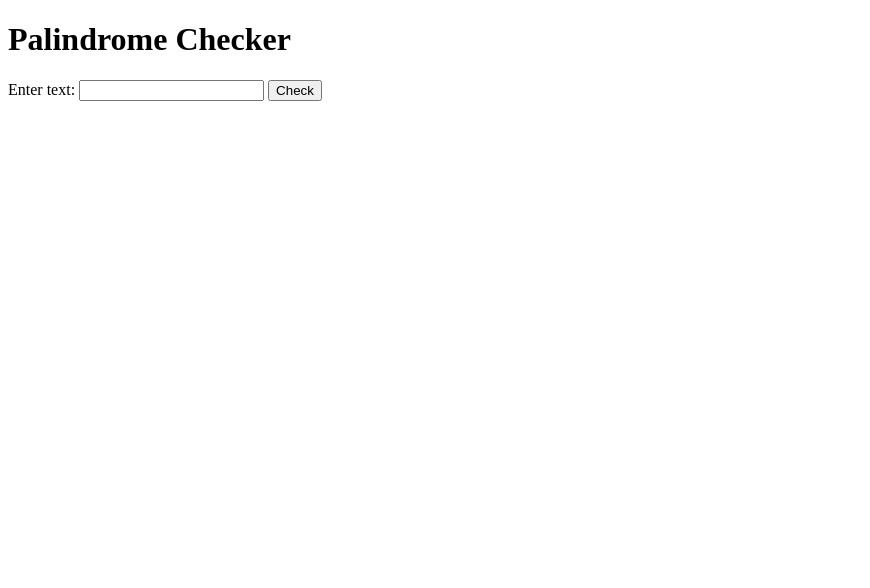
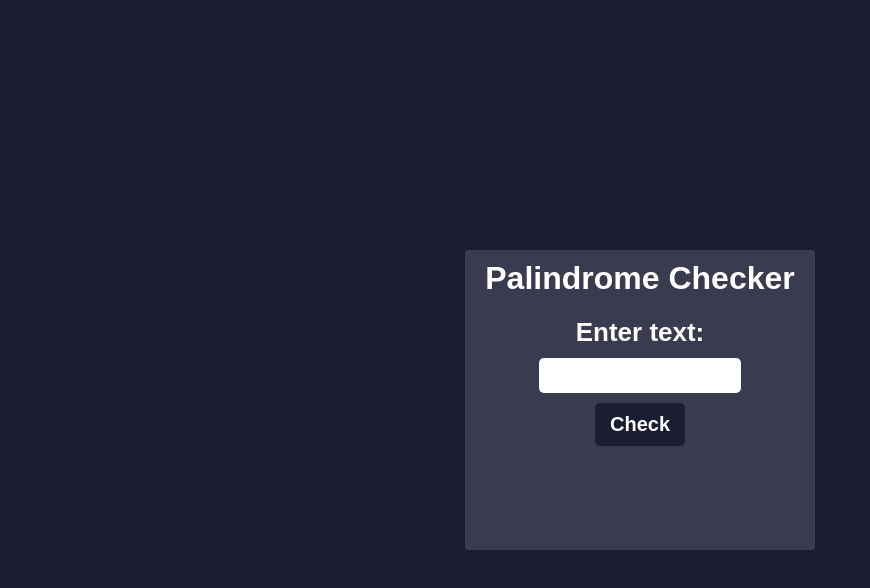
Before and after one commit to prajwolkarki/freecodecamppalindrome, a plain HTML site: page index.html in a window 1280 px wide. Shown: the whole page, without its empty margins (0-870 px from the left). Drawn offline with Linux system fonts and the light colour scheme.

Commit message:
added css files

```diff
--- a/css/style.css
+++ b/css/style.css
@@ -0,0 +1,68 @@
+
+
+*{
+    margin: 0;
+    padding: 0;
+    box-sizing: border-box;
+    font-family: 'Poppins', sans-serif;
+
+}
+body{
+    background-color: #1B1B32;
+    height: 100vh;
+    width: 100%;
+    display: flex;
+    align-items: center;
+    justify-content: center;
+}
+.container{
+    max-width: 600px;
+    background-color: #3B3B4F;
+    min-height: 300px;
+    padding: 10px 20px;
+    display: flex;
+    flex-direction:column ;
+    align-items: center;
+    color: white;
+    border-radius: 3px;
+}
+.container h1{
+     font-weight: 900;
+     margin-bottom: 20px;
+}
+.container label{
+    margin-bottom: 10px;
+    font-size: 26px;
+    font-weight: 600;
+}
+.container input{
+    width: 65%;
+    outline: none;
+    border: none;
+    padding: 10px 15px;
+    border-radius: 5px;
+    margin-bottom: 10px;
+}
+.container button{
+    padding: 10px 15px;
+    border: none;
+    outline: none;
+    background-color: #1B1B32;
+    color: white;
+    font-size: 20px;
+    font-weight: 600;
+    border-radius: 5px;
+    cursor: pointer;
+    transition: .2s ease;
+}
+.container button:hover{
+    background-color: white;
+    color: #1B1B32;
+}
+.container div{
+    margin-top: 20px;
+    display: flex;
+    justify-content: center;
+    width: 65%;
+    font-size: 20px;
+}
--- a/index.html
+++ b/index.html
@@ -4,6 +4,7 @@
     <meta charset="UTF-8">
     <meta name="viewport" content="width=device-width, initial-scale=1.0">
     <title>Palindrome Checker</title>
+    <link rel="stylesheet" href="./css/style.css">
 </head>
 <body>
   <div class="container">
--- a/script.js
+++ b/script.js
@@ -0,0 +1,24 @@
+const checkBtn = document.getElementById('check-btn');
+const textInput = document.getElementById('text-input');
+const resultDiv = document.getElementById('result');
+
+function isPalindrome(str) {
+  const cleanStr = str.replace(/[\W_]/g, '').toLowerCase();
+  const reversedStr = cleanStr.split('').reverse().join('');
+  return cleanStr === reversedStr;
+}
+
+function checkPalindrome() {
+  const inputText = textInput.value.trim();
+
+  if (!inputText) {
+    alert('Please input a value');
+    return;
+  }
+
+  const isPalindromicText = isPalindrome(inputText);
+  const resultText = `${inputText} is ${isPalindromicText ? 'a' : 'not a'} palindrome`;
+  resultDiv.textContent = resultText;
+}
+
+checkBtn.addEventListener('click', checkPalindrome);
```
